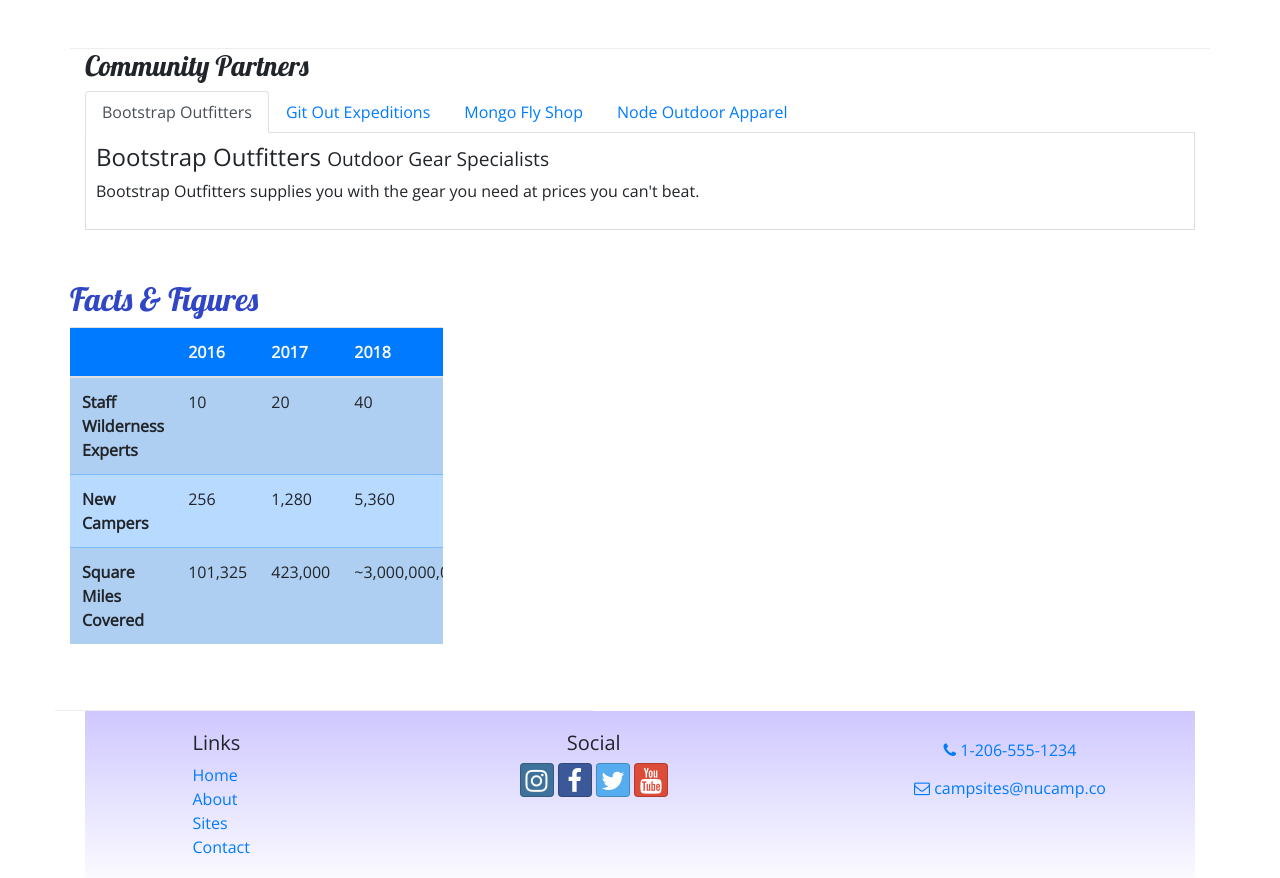
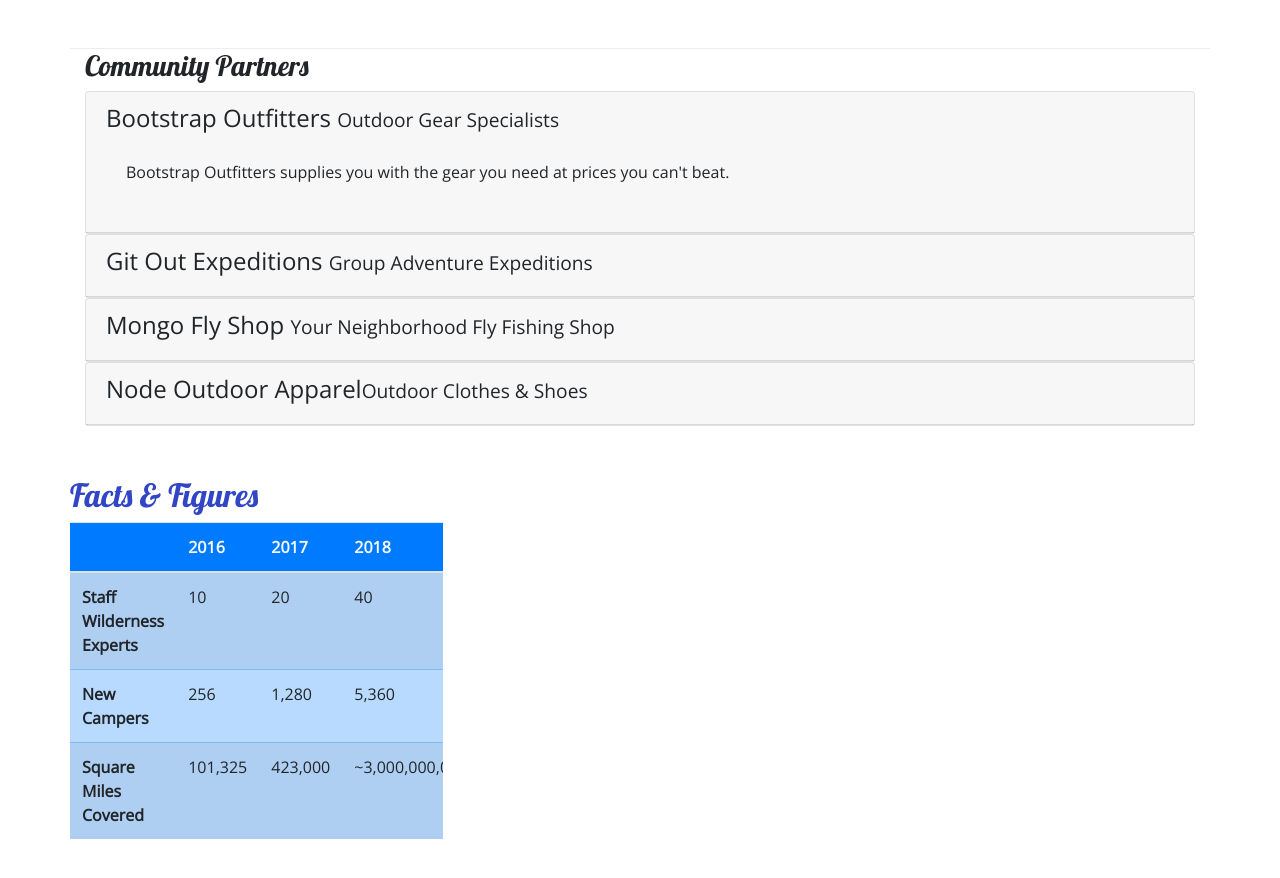
Before and after one commit to CubanFireball81/nucampsite, a website: page aboutus.html in a window 1280 px wide. Shown: the part 820-1698 px from the top of the page. Drawn offline with nearby package versions, Linux system fonts and the light colour scheme.

Commit message:
Accordion

```diff
--- a/aboutus.html
+++ b/aboutus.html
@@ -105,32 +105,55 @@
         <div class="row">
             <div class="col-12">
                 <h3>Community Partners</h3>
-                <ul class="nav nav-tabs">
-                    <li class="nav-item">
-                        <a class="nav-link active" href="#bootstrap" role="tab" data-toggle="tab">Bootstrap Outfitters</a></li>
-                    <li class=" nav-item ">
-                        <a class="nav-link" href="#git" role="tab" data-toggle="tab">Git Out Expeditions</a></li>
-                    <li class="nav-item ">
-                        <a class="nav-link" href="#mongo" role="tab" data-toggle="tab">Mongo Fly Shop</a></li>
-                    <li class="nav-item ">
-                        <a class="nav-link" href="#node" role="tab" data-toggle="tab">Node Outdoor Apparel</a></li>
-                </ul>
-                <div class="tab-content">
-                    <div role="tabpanel" class="tab-pane fade show active" id="bootstrap">
-                        <h4>Bootstrap Outfitters <small>Outdoor Gear Specialists</small></h4>
-                        <p class="d-none d-sm-block ">Bootstrap Outfitters supplies you with the gear you need at prices you can't beat.</p>
+                <div id="accordion">
+                    <div class="card">
+                        <div role="tab" class="card-header">
+                            <h4>
+                                <a data-toggle="collapse" data-target="#bootstrap">
+                                    Bootstrap Outfitters <small>Outdoor Gear Specialists</small></a>
+                            </h4>
+                            <div class="collapse show" id="bootstrap" data-parent="#accordion">
+                                <div class="card-body">
+                                    <p class="d-none d-sm-block ">Bootstrap Outfitters supplies you with the gear you need at prices you can't beat.</p>
+                                </div>
+                            </div>
+                        </div>
                     </div>
-                    <div role="tabpanel" class="tab-pane fade" id="git">
-                        <h4>Git Out Expeditions <small>Group Adventure Expeditions</small></h4>
-                        <p class="d-none d-sm-block ">Join Git Out Expeditions to explore new horizons with a group of other adventurers!</p>
+                    <div class="card ">
+                        <div role="tab" class="card-header">
+                            <h4>
+                                <a class="collapsed" data-toggle="collapse" data-target="#git">Git Out Expeditions <small>Group Adventure Expeditions</small></a>
+                            </h4>
+                            <div class="collapse" id="git" data-parent="#accordion">
+                                <div class="card-body">
+                                    <p class="d-none d-sm-block ">Join Git Out Expeditions to explore new horizons with a group of other adventurers!</p>
+                                </div>
+                            </div>
+                        </div>
                     </div>
-                    <div role="tabpanel" class="tab-pane fade" id="mongo">
-                        <h4>Mongo Fly Shop <small>Your Neighborhood Fly Fishing Shop</small></h4>
-                        <p class="d-none d-sm-block ">Need a new fishing pole, a tacklebox, or flies of all kinds? Stop by Mongo Fly Shop.</p>
+                    <div class="card ">
+                        <div role="tab" class="card-header">
+                            <h4>
+                                <a class="collapsed" data-toggle="collapse" data-target="#mongo">Mongo Fly Shop <small>Your Neighborhood Fly Fishing Shop</small></a>
+                            </h4>
+                            <div class="collapse" id="mongo" data-parent="#accordion">
+                                <div class="card-body">
+                                    <p class="d-none d-sm-block ">Need a new fishing pole, a tacklebox, or flies of all kinds? Stop by Mongo Fly Shop.</p>
+                                </div>
+                            </div>
+                        </div>
                     </div>
-                    <div role="tabpanel" class="tab-pane fade" id="node">
-                        <h4>Node Outdoor Apparel <small>Outdoor Clothes & Shoes</small></h4>
-                        <p class="d-none d-sm-block ">From polar fleeces to swimsuits, hiking boots to waders, a visit to Node will be sure to get you covered.</p>
+                    <div class="card ">
+                        <div role="tab" class="card-header">
+                            <h4>
+                                <a class="collapsed" data-toggle="collapse" data-target="#node">Node Outdoor Apparel<small>Outdoor Clothes & Shoes</small></a>
+                            </h4>
+                            <div class="collapse" id="node" data-parent="#accordion">
+                                <div class="card-body">
+                                    <p class="d-none d-sm-block ">From polar fleeces to swimsuits, hiking boots to waders, a visit to Node will be sure to get you covered.</p>
+                                </div>
+                            </div>
+                        </div>
                     </div>
                 </div>
             </div>
--- a/css/styles.css
+++ b/css/styles.css
@@ -43,8 +43,8 @@
     background-color: #901CAD;
 }
 
-.tab-content {
-    border: 1px solid #DDD;
-    border-top: none;
-    padding: 10px;
+a,
+a:hover {
+    color: inherit;
+    text-decoration: none;
 }
```
